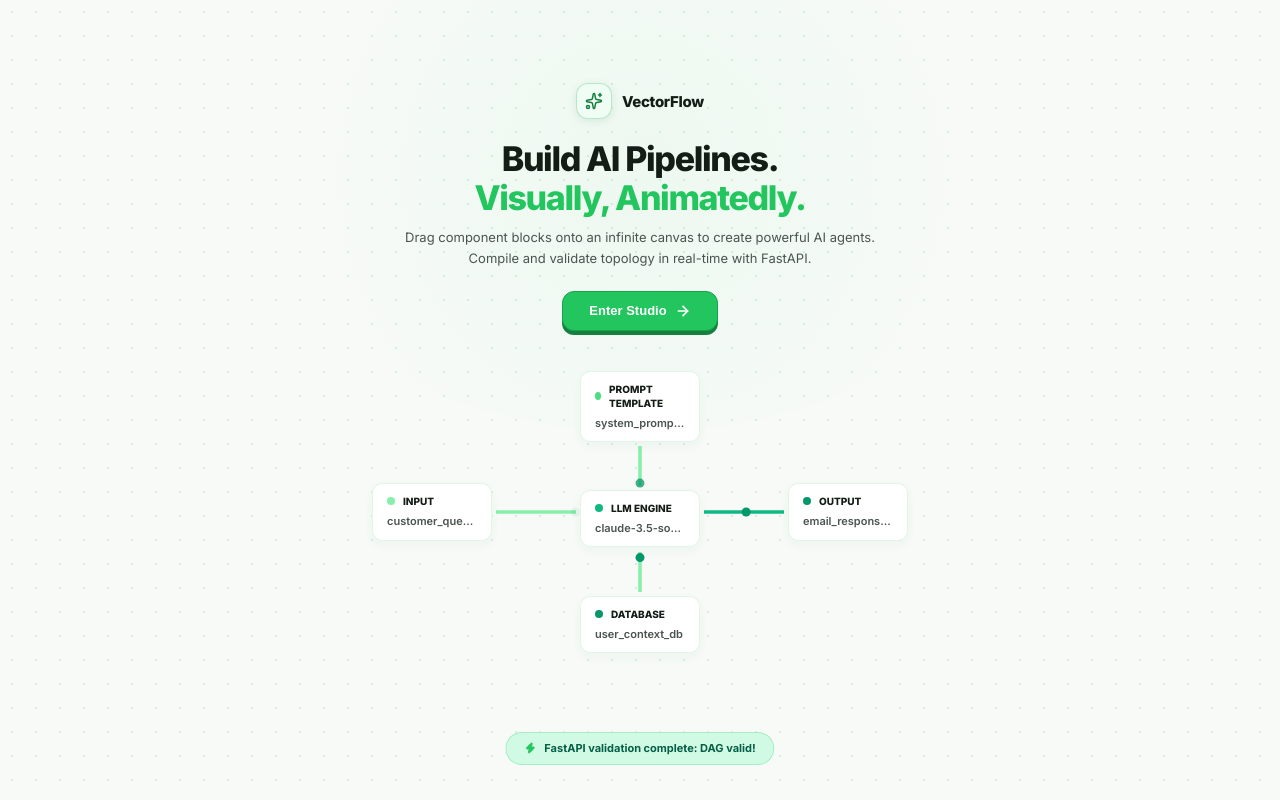
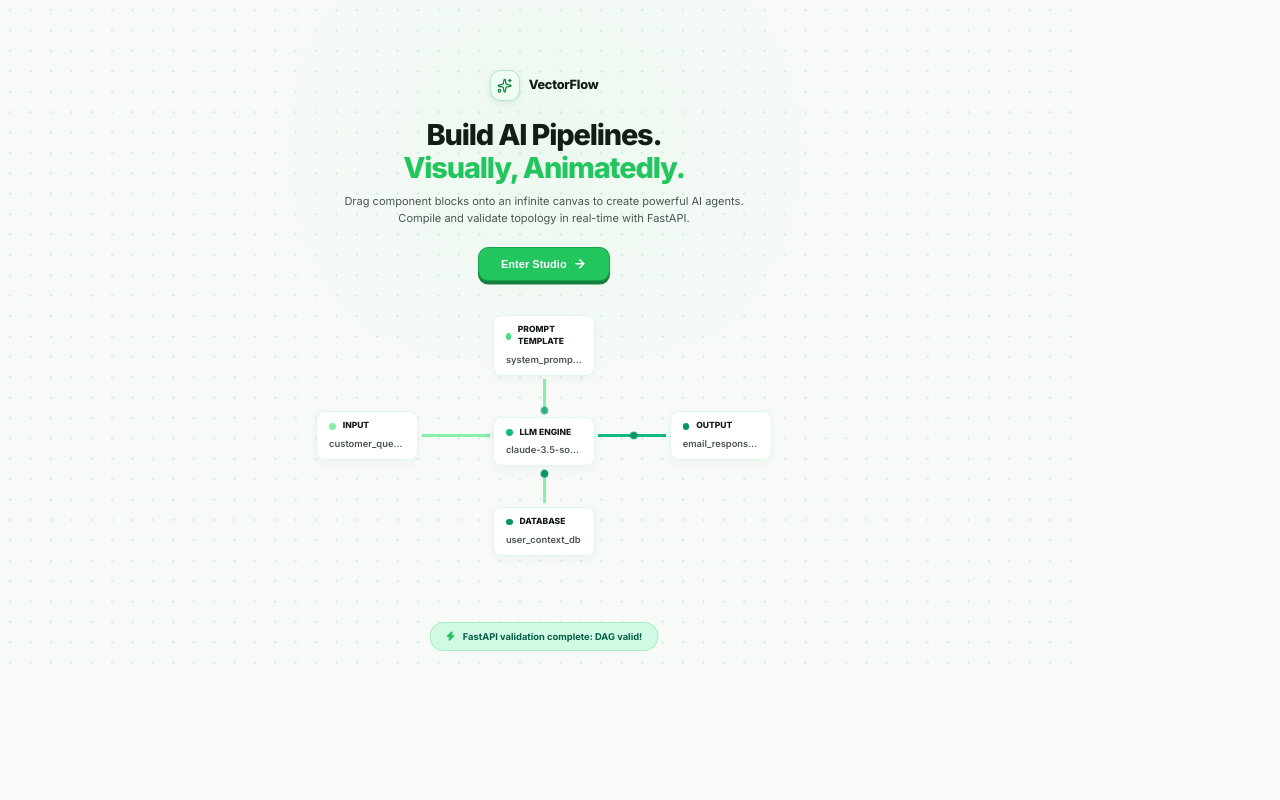
Before and after one commit to shriiyyaa/vectorshift, a React (Create React App) app in the folder frontend/: page / in a window 1280 px wide. Built offline with nearby package versions, Linux system fonts and the light colour scheme; the HTML template or start-up script is replaced by a standard one.

Commit message:
fix: global zoom 0.85 to match local display scaling

```diff
--- a/frontend/src/index.css
+++ b/frontend/src/index.css
@@ -6,9 +6,10 @@
    ======================================== */
 
 html {
-  font-size: 13px; /* Lock base so rem values are consistent across all browsers */
-  -webkit-text-size-adjust: 100%; /* prevent iOS from auto-scaling text */
+  font-size: 13px;
+  -webkit-text-size-adjust: 100%;
   text-size-adjust: 100%;
+  zoom: 0.85; /* Scale entire UI down to match typical 125% Windows display scaling */
 }
 
 :root {
```
